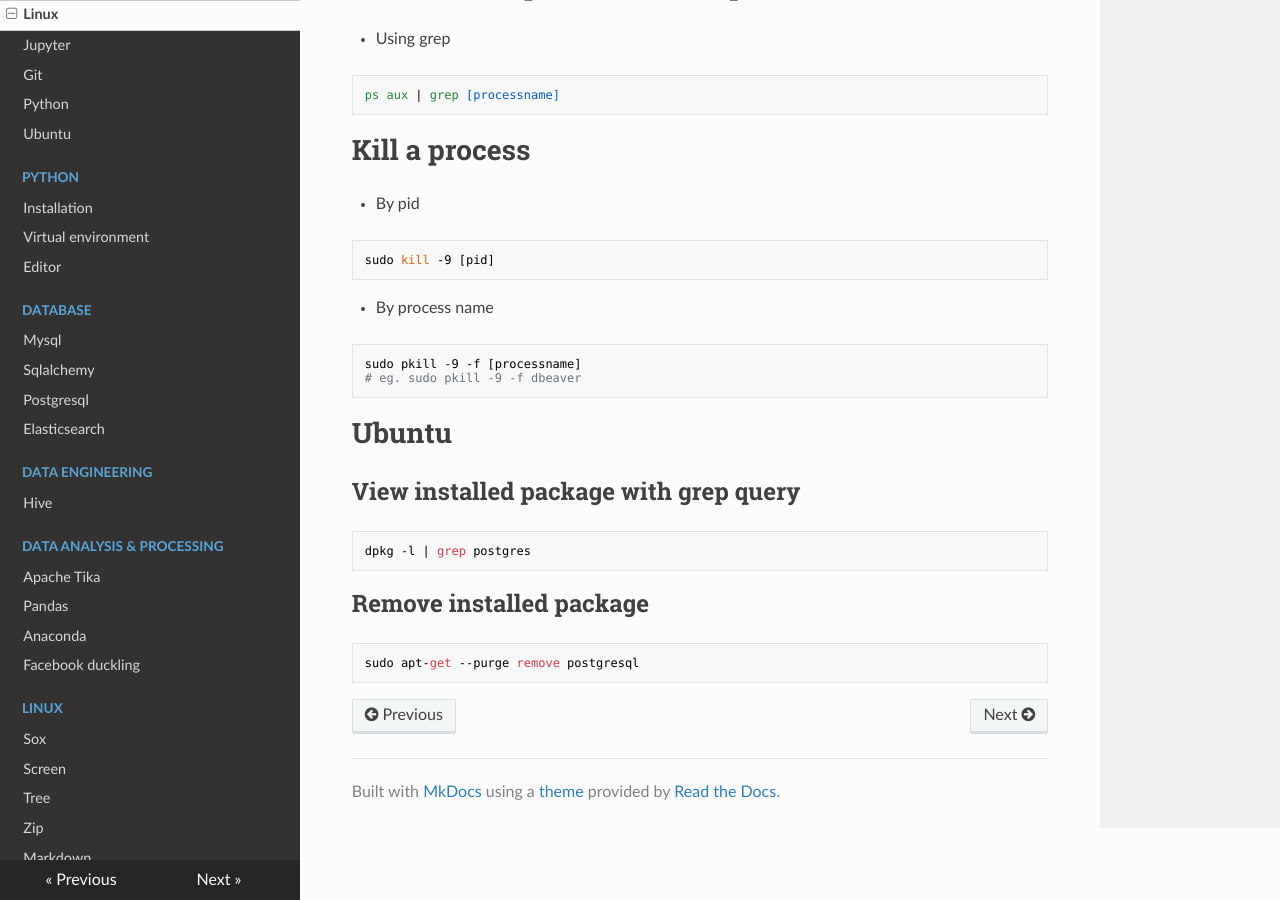
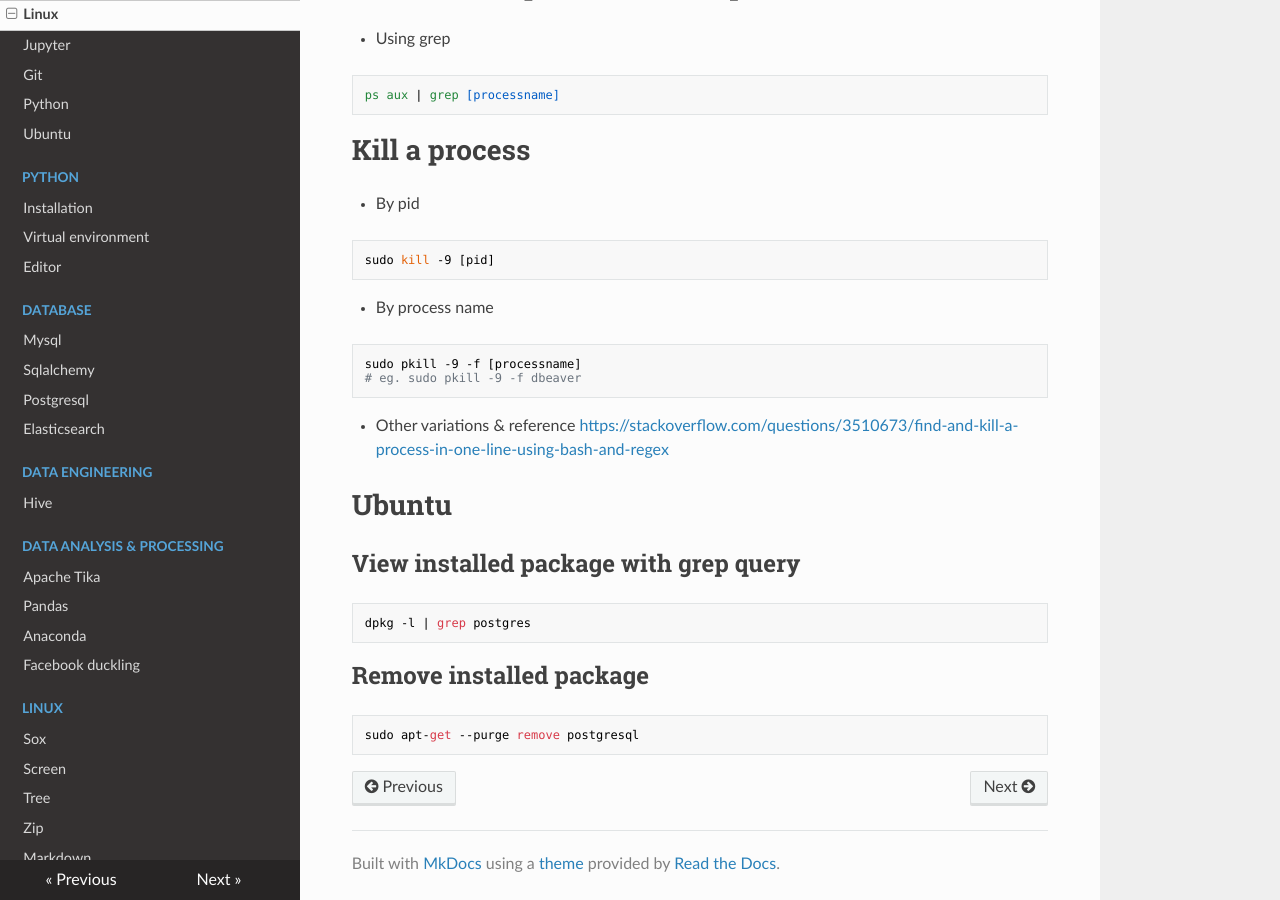
Before and after one commit to rajarshig/MyReference, an MkDocs documentation site: the page built from docs/linux_cheatsheet.md, in a window 1280 px wide and 900 px high, scrolled down 2983 px. Built offline with MkDocs 1.6.1, drawn with Linux system fonts in a browser that asks for light colours; nearby versions of some CDN libraries; old or Windows-style settings are respelled for this version of MkDocs.

Commit message:
add SO link

````diff
--- a/docs/linux_cheatsheet.md
+++ b/docs/linux_cheatsheet.md
@@ -118,6 +118,9 @@ sudo kill -9 [pid]
 sudo pkill -9 -f [processname]
 # eg. sudo pkill -9 -f dbeaver
 ```
+- Other variations & reference
+[https://stackoverflow.com/questions/3510673/find-and-kill-a-process-in-one-line-using-bash-and-regex](https://stackoverflow.com/questions/3510673/find-and-kill-a-process-in-one-line-using-bash-and-regex)
+
 # Ubuntu
 ## View installed package with grep query
 ```
````
